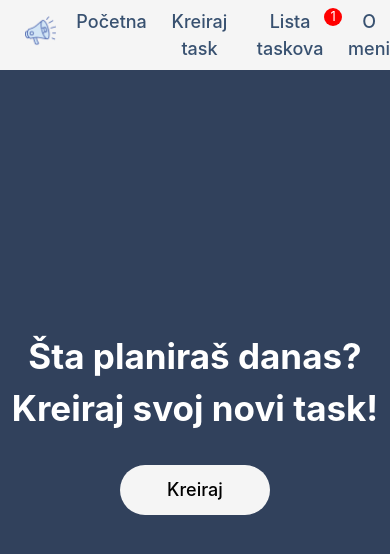
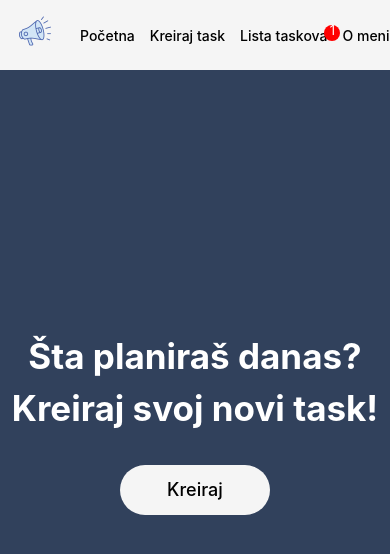
Before and after one commit to tatjana-jovicic/ToDoList, a React (Vite) app: page / in a window 390 px wide. Shown: the top 554 px of the page. Built offline with nearby package versions, Linux system fonts and the light colour scheme.

Commit message:
update components

```diff
--- a/src/components/MegaphonIcon/MegaphonIcon.css
+++ b/src/components/MegaphonIcon/MegaphonIcon.css
@@ -10,3 +10,14 @@
 .megaphon img {
   width: 100%;
 }
+
+@media only screen and (max-width: 460px) {
+  .megaphon {
+    margin-right: 5px;
+    margin-left: 5px;
+  }
+
+  .megaphon img {
+    width: 80%;
+  }
+}
--- a/src/features/Navigation/Navigation.css
+++ b/src/features/Navigation/Navigation.css
@@ -14,7 +14,8 @@
 }
 
 .nav a {
-  color: #385170;
+  /* color: #385170; */
+  color: black;
 }
 .nav a:hover {
   color: #000000;
@@ -40,3 +41,22 @@
   position: absolute;
   right: -14px;
 }
+
+@media only screen and (max-width: 530px) {
+  .nav_links {
+    font-size: 15px;
+  }
+}
+
+@media only screen and (max-width: 460px) {
+  .nav_links span {
+    width: 16px;
+    height: 16px;
+    right: -13px;
+  }
+
+  .nav_links {
+    gap: 15px;
+    font-size: 14px;
+  }
+}
```
